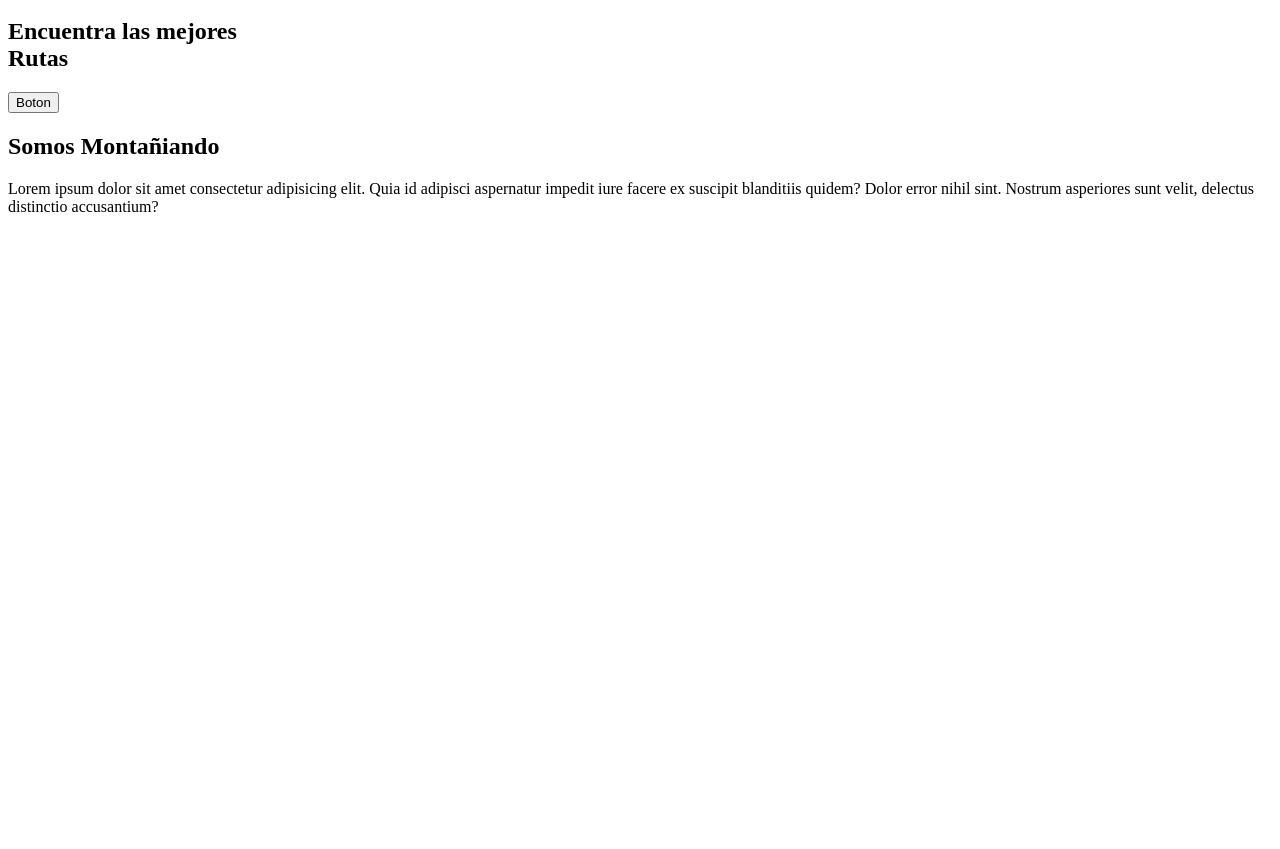
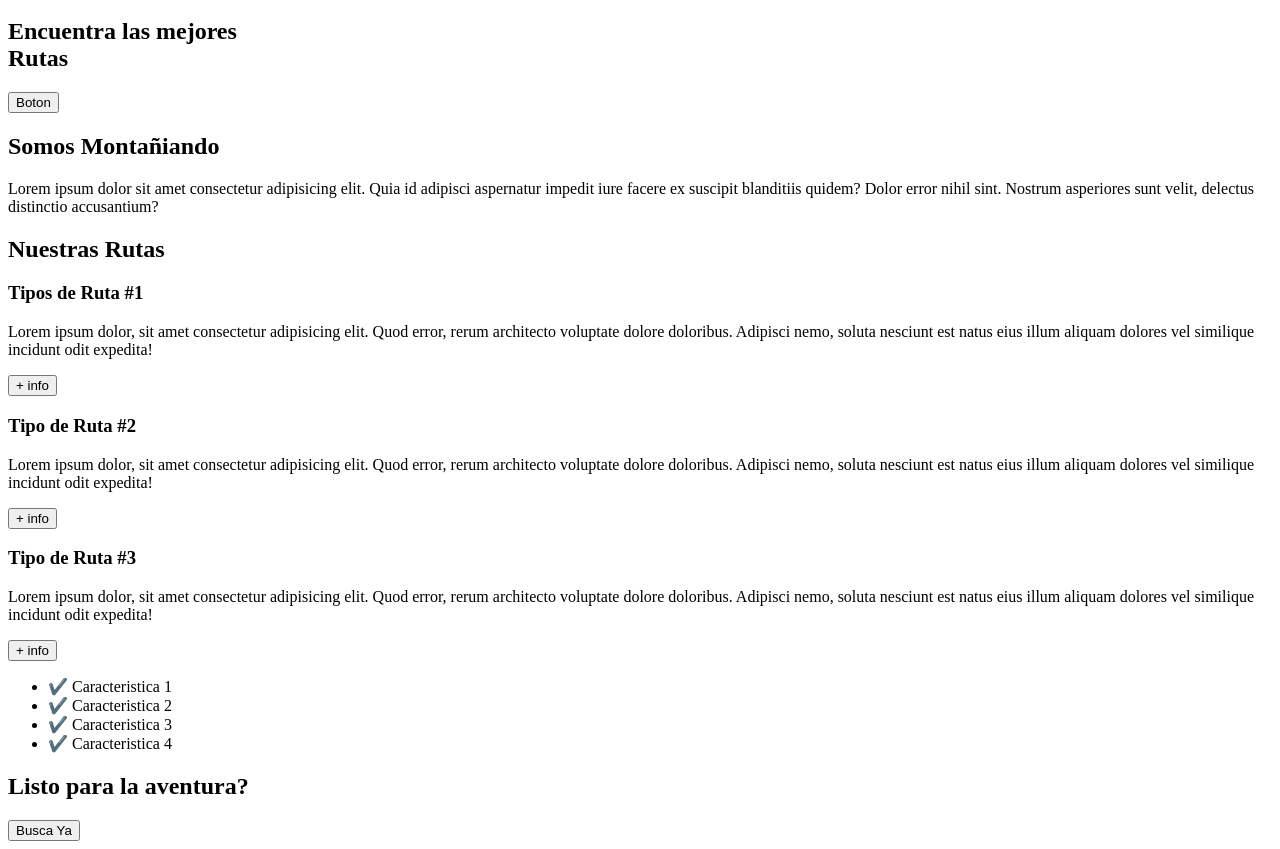
Before and after one commit to Elcabezonbebe/Montaniando, a plain HTML site: page index.html in a window 1280 px wide. Shown: the part 70-919 px from the top of the page. Before the commit the page ends 800 px from the top, so only its background shows below. Drawn offline with Linux system fonts and the light colour scheme.

Commit message:
Maqueteado de Html
HTML completado de montaniando

```diff
--- a/index.html
+++ b/index.html
@@ -17,10 +17,13 @@
             </nav>
         </div>
     </header>
+
+    <!-- Primera seccion -->
     <section id="hero">
         <h1>Encuentra las mejores <br> Rutas </h1>
         <button>Boton</button>
     </section>
+    <!-- Segunda Seccion -->
     <section id="somos-Mto">
         <div class="container">
 
@@ -29,6 +32,43 @@
             <p>Lorem ipsum dolor sit amet consectetur adipisicing elit. Quia id adipisci aspernatur impedit iure facere ex suscipit blanditiis quidem? Dolor error nihil sint. Nostrum asperiores sunt velit, delectus distinctio accusantium?</p>
         </div>
     </section>
-    <section id="Nuestras Rutas"></section>
+    <!-- Tercera Seccion -->
+    <section id="Nuestras Rutas">
+        <div class="container">
+
+                <h2>Nuestras Rutas</h2>
+                <div class="carta">
+                    <h3>Tipos de Ruta #1</h3>
+                    <p>Lorem ipsum dolor, sit amet consectetur adipisicing elit. Quod error, rerum architecto voluptate dolore doloribus. Adipisci nemo, soluta nesciunt est natus eius illum aliquam dolores vel similique incidunt odit expedita!</p>
+                    <button>+ info</button>
+                </div>
+                <div class="carta">
+                    <h3>Tipo de Ruta #2</h3>
+                    <p>Lorem ipsum dolor, sit amet consectetur adipisicing elit. Quod error, rerum architecto voluptate dolore doloribus. Adipisci nemo, soluta nesciunt est natus eius illum aliquam dolores vel similique incidunt odit expedita!</p>
+                    <button>+ info</button>
+                </div>
+                <div class="carta">
+                    <h3>Tipo de Ruta #3</h3>
+                    <p>Lorem ipsum dolor, sit amet consectetur adipisicing elit. Quod error, rerum architecto voluptate dolore doloribus. Adipisci nemo, soluta nesciunt est natus eius illum aliquam dolores vel similique incidunt odit expedita!</p>
+                    <button>+ info</button>
+                </div>
+            </div>
+    </section>
+    <!-- Cuarta Seccion -->
+    <section id="caracteristicas">
+        <div class="container">
+            <ul>
+                <li>✔️ Caracteristica 1</li>
+                <li>✔️ Caracteristica 2</li>
+                <li>✔️ Caracteristica 3</li>
+                <li>✔️ Caracteristica 4</li>
+            </ul>
+        </div>
+    </section>
+    <!-- Quinta Seccion -->
+    <section id="busca-ya">
+        <h2>Listo para la aventura?</h2>
+        <button>Busca Ya</button>
+    </section>
 </body>
 </html>
```
